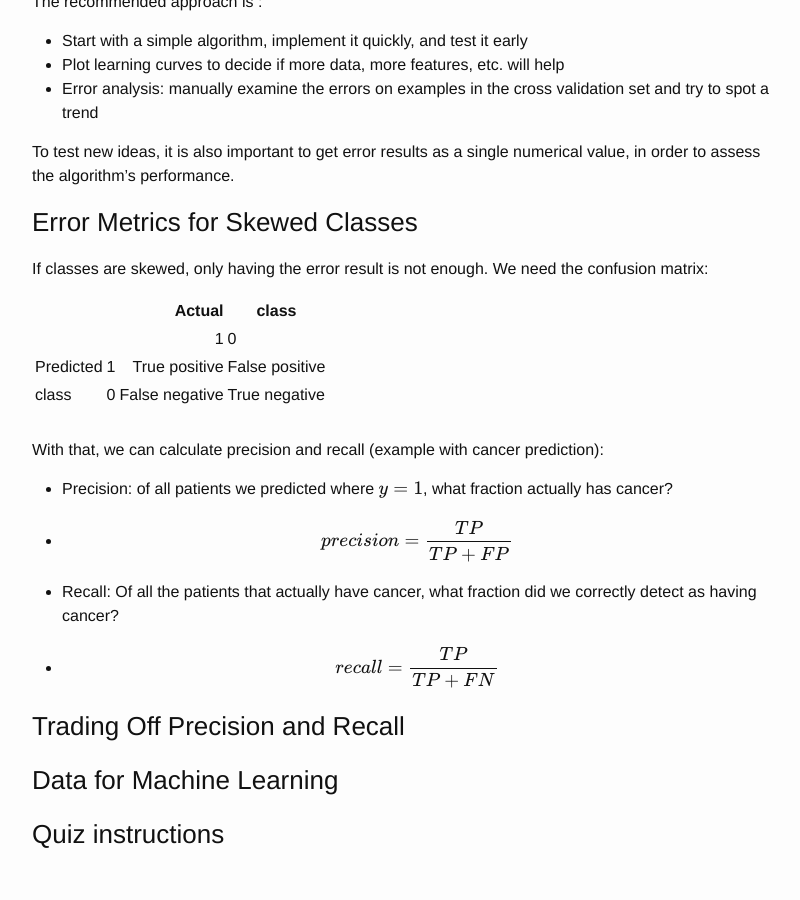
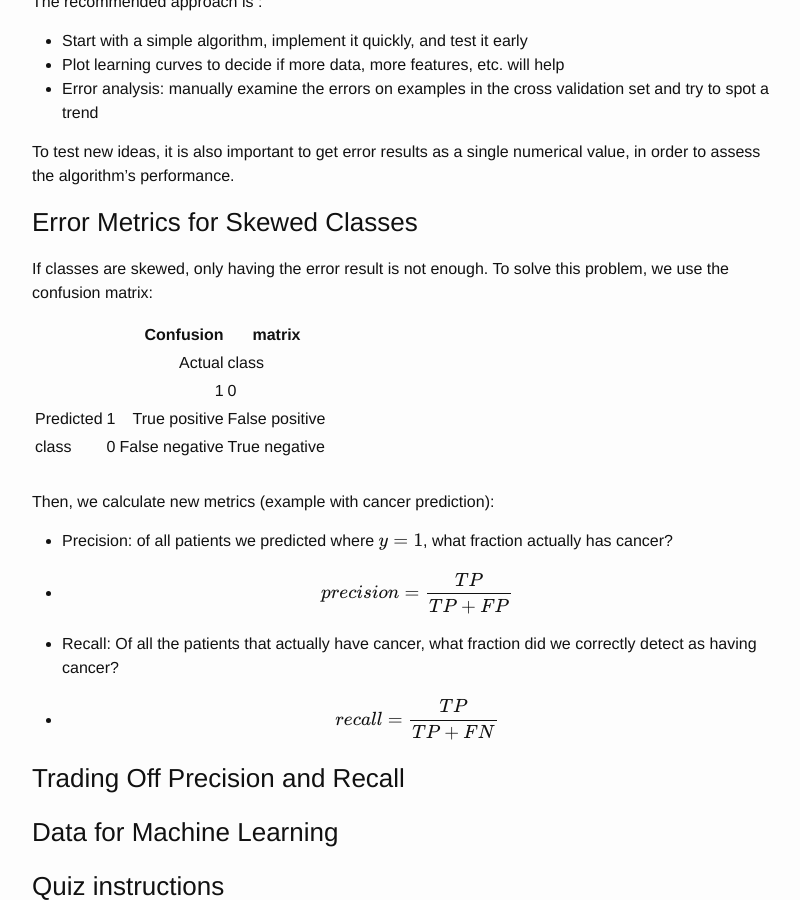
Before and after one commit to seiteta/seiteta.github.io_old, a Jekyll site: the page built from _posts/2014-12-04-machine-learning-notes.md, in a window 1280 px wide and 900 px high, scrolled down 14386 px. Shown: the whole window, without its empty margins (238-1038 px from the left). Built offline with Jekyll 4.4.1, drawn with Linux system fonts in a browser that asks for light colours; formulas are drawn with MathJax 3.

Commit message:
Update 2014-12-04-machine-learning-notes.md

```diff
--- a/_posts/2014-12-04-machine-learning-notes.md
+++ b/_posts/2014-12-04-machine-learning-notes.md
@@ -502,16 +502,17 @@ To test new ideas, it is also important to get error results as a single numeric
 
 ### Error Metrics for Skewed Classes
 
-If classes are skewed, only having the error result is not enough. We need the confusion matrix:
+If classes are skewed, only having the error result is not enough. To solve this problem, we use the confusion matrix:
 
+|           |   |      Confusion | matrix         |
+|-----------|---|---------------:|----------------|
 |           |   |         Actual | class          |
-|-----------|---|---------------:|----------------|
 |           |   | 1              | 0              |
 | Predicted | 1 | True positive  | False positive |
 | class     | 0 | False negative | True negative  |
 |           |   |                |                |
 
-With that, we can calculate precision and recall (example with cancer prediction):
+Then, we calculate new metrics (example with cancer prediction):
 
 * Precision: of all patients we predicted where $$y=1$$, what fraction actually has cancer?
 * $$precision = \frac{TP}{TP+FP}$$
```
